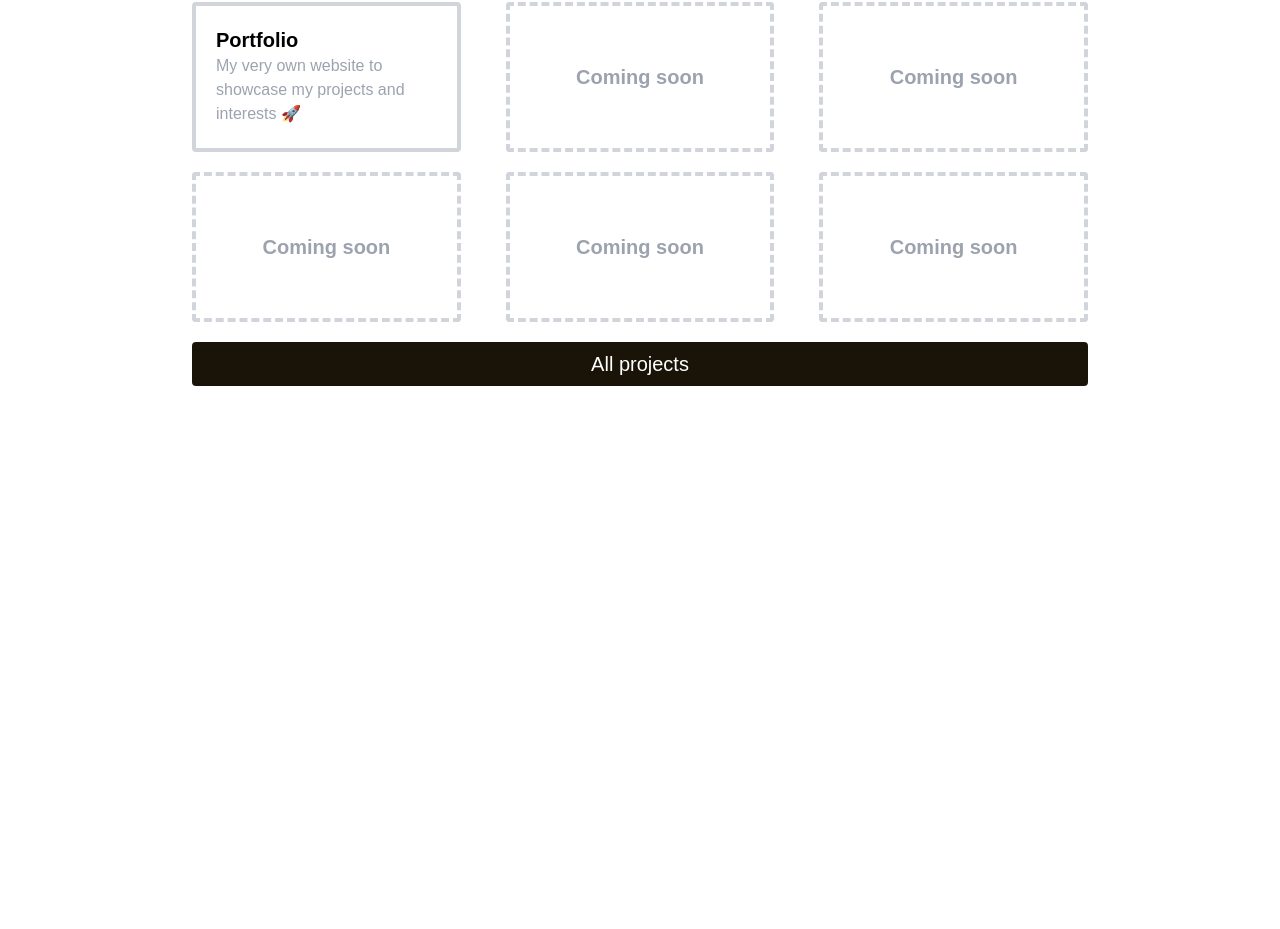
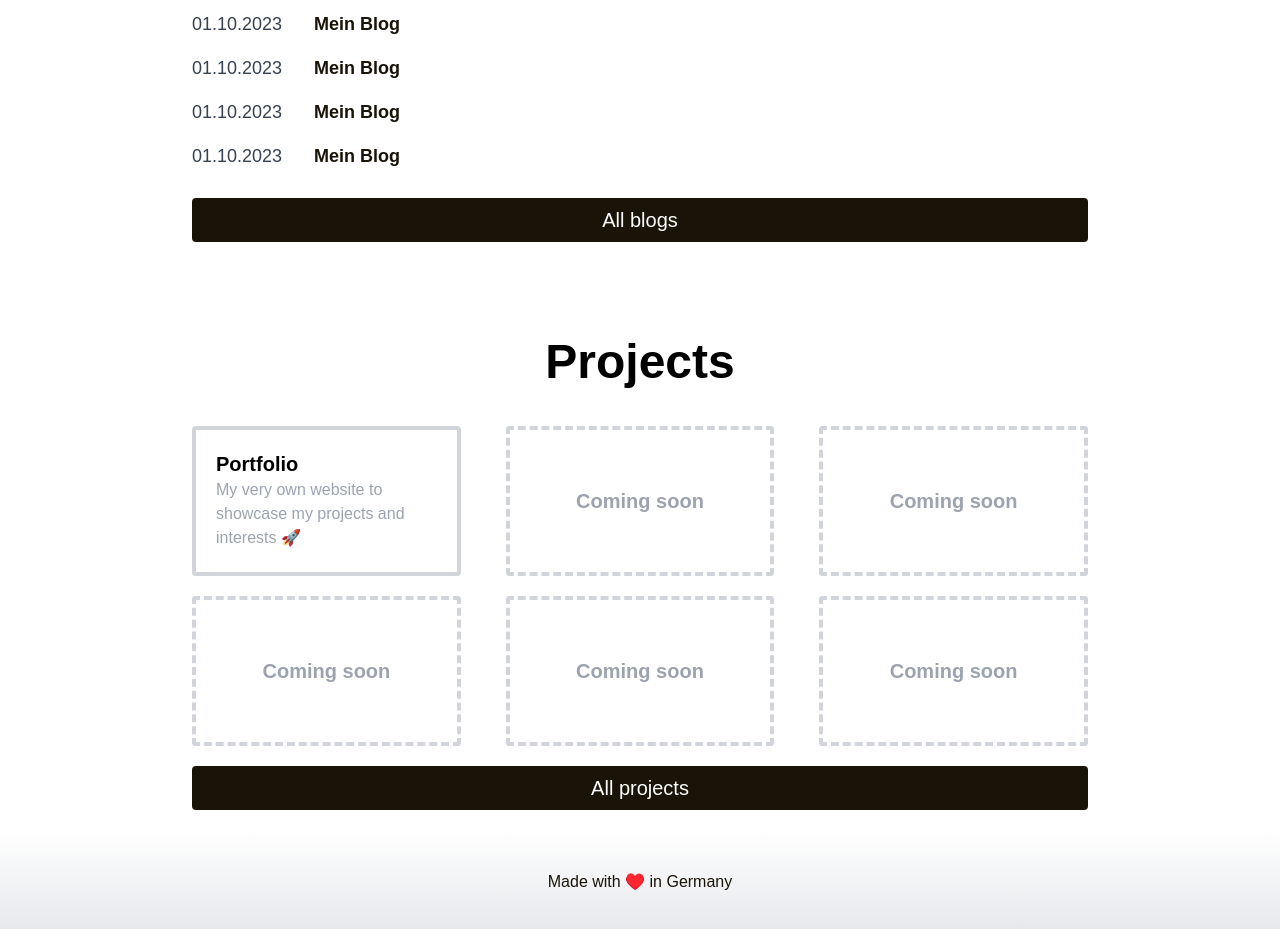
Before and after one commit to tobiasspilleman/tobiasspilleman.com, a Next.js app: page / in a window 1280 px wide. Shown: the part 911-1840 px from the top of the page. Before the commit the page ends 1317 px from the top, so only its background shows below. Built offline with nearby package versions, Linux system fonts and the light colour scheme.

Commit message:
✨ Blogs on main page

```diff
--- a/assets/res/blogs.json
+++ b/assets/res/blogs.json
@@ -1,4 +1,5 @@
-{
+[
+  {
   "title": "Mein Blog",
   "date": "2023-10-01",
   "chapters": [
@@ -30,4 +31,104 @@
     }
   ],
   "tags": ["persönlich", "erfahrungen"]
-}
+},
+  {
+    "title": "Mein Blog",
+    "date": "2023-10-01",
+    "chapters": [
+      {
+        "title": "Einführung",
+        "content": [
+          {
+            "paragraphs": [
+              "Willkommen zu meinem Blog.",
+              "Hier teile ich meine Gedanken und Erfahrungen."
+            ]
+          }
+        ]
+      },
+      {
+        "title": "Kapitel 1",
+        "content": [
+          {
+            "src": "image1.jpg",
+            "alt": "Ein Bild"
+          },
+          {
+            "paragraphs": [
+              "Dies ist der erste Abschnitt.",
+              "Hier ist noch mehr Text."
+            ]
+          }
+        ]
+      }
+    ],
+    "tags": ["persönlich", "erfahrungen"]
+  },
+  {
+    "title": "Mein Blog",
+    "date": "2023-10-01",
+    "chapters": [
+      {
+        "title": "Einführung",
+        "content": [
+          {
+            "paragraphs": [
+              "Willkommen zu meinem Blog.",
+              "Hier teile ich meine Gedanken und Erfahrungen."
+            ]
+          }
+        ]
+      },
+      {
+        "title": "Kapitel 1",
+        "content": [
+          {
+            "src": "image1.jpg",
+            "alt": "Ein Bild"
+          },
+          {
+            "paragraphs": [
+              "Dies ist der erste Abschnitt.",
+              "Hier ist noch mehr Text."
+            ]
+          }
+        ]
+      }
+    ],
+    "tags": ["persönlich", "erfahrungen"]
+  },
+  {
+    "title": "Mein Blog",
+    "date": "2023-10-01",
+    "chapters": [
+      {
+        "title": "Einführung",
+        "content": [
+          {
+            "paragraphs": [
+              "Willkommen zu meinem Blog.",
+              "Hier teile ich meine Gedanken und Erfahrungen."
+            ]
+          }
+        ]
+      },
+      {
+        "title": "Kapitel 1",
+        "content": [
+          {
+            "src": "image1.jpg",
+            "alt": "Ein Bild"
+          },
+          {
+            "paragraphs": [
+              "Dies ist der erste Abschnitt.",
+              "Hier ist noch mehr Text."
+            ]
+          }
+        ]
+      }
+    ],
+    "tags": ["persönlich", "erfahrungen"]
+  }
+  ]
--- /dev/null
+++ b/components/BlogPreview.tsx
@@ -0,0 +1,12 @@
+import {Blog} from "../interfaces/Blog";
+
+const BlogPreview = ({ blogEntry } : { blogEntry: Blog }) => {
+    return (
+        <div className="hover:bg-grey-light rounded w-fill flex flex-row py-2 cursor-pointer">
+            <p className="text-gray-700 mr-8 text-lg">{new Date(blogEntry.date).toLocaleDateString('de-DE', { day: '2-digit', month: '2-digit', year: 'numeric' })}</p>
+            <h2 className="text-black text-medium font-bold text-lg">{blogEntry.title}</h2>
+        </div>
+    )
+}
+
+export default BlogPreview;
--- a/pages/index.tsx
+++ b/pages/index.tsx
@@ -5,9 +5,14 @@ import NavigationBar from '../components/NavigationBar';
 import ProjectPreviewComponent from "../components/ProjectPreviewComponent";
 import Button from "../components/button";
 import { getProjects } from "../services/getProjects";
+import {Project} from "../interfaces/Project";
+import {Blog} from "../interfaces/Blog";
+import {getBlogs} from "../services/getBlogEntries";
+import BlogPreview from "../components/BlogPreview";
 
 const IndexPage = () => {
-  const projects = getProjects().slice(0, 5);
+  const projects: Project[] = getProjects().slice(0, 5);
+    const blogs: Blog[] = getBlogs().slice(0, 5);
 
   return (
     <>
@@ -16,6 +21,14 @@ const IndexPage = () => {
       </div>
       <section className="home">
         <WelcomeComponent />
+          <h2 className=" text-center text-5xl font-bold my-10">Blog</h2>
+            <div className="flex flex-col mx-[15%]">
+                {blogs.map((blog, index) => (
+                        <BlogPreview blogEntry={blog} />
+                ))}
+            </div>
+            <div className="mx-[15%] mt-5 mb-24">
+                <Button text="All blogs" callBackFunction={() => { window.location.href = "https://www.tobiasspilleman.com/blogs"; }} />        </div>
         <h2 className="text-center text-5xl font-bold my-10">Projects</h2>
         <div className="flex flex-row flex-wrap justify-between mx-[15%] gap-5 mb-5">
           {projects.map((project, index) => (
@@ -30,8 +43,11 @@ const IndexPage = () => {
           ))}
         </div>
         <div className="mx-[15%] my-5">
-            <Button text="All projects" callBackFunction={() => { window.location.href = "https://www.tobiasspilleman.com/projects"; }} />        </div>
+            <Button text="All projects" callBackFunction={() => { window.location.href = "/projects"; }} />        </div>
       </section>
+<footer className="w-full py-10 flex justify-center align-center text-black bg-gradient-to-b from-transparent to-gray-200">
+    <p className="text-center">Made with ♥️ in Germany</p>
+        </footer>
     </>
   );
 };
--- a/services/getBlogEntries.ts
+++ b/services/getBlogEntries.ts
@@ -0,0 +1,6 @@
+import { Blog } from "../interfaces/Blog";
+import blogsData from "../assets/res/blogs.json";
+
+export const getBlogs = (): Blog[] => {
+    return blogsData as Blog[];
+};
```
